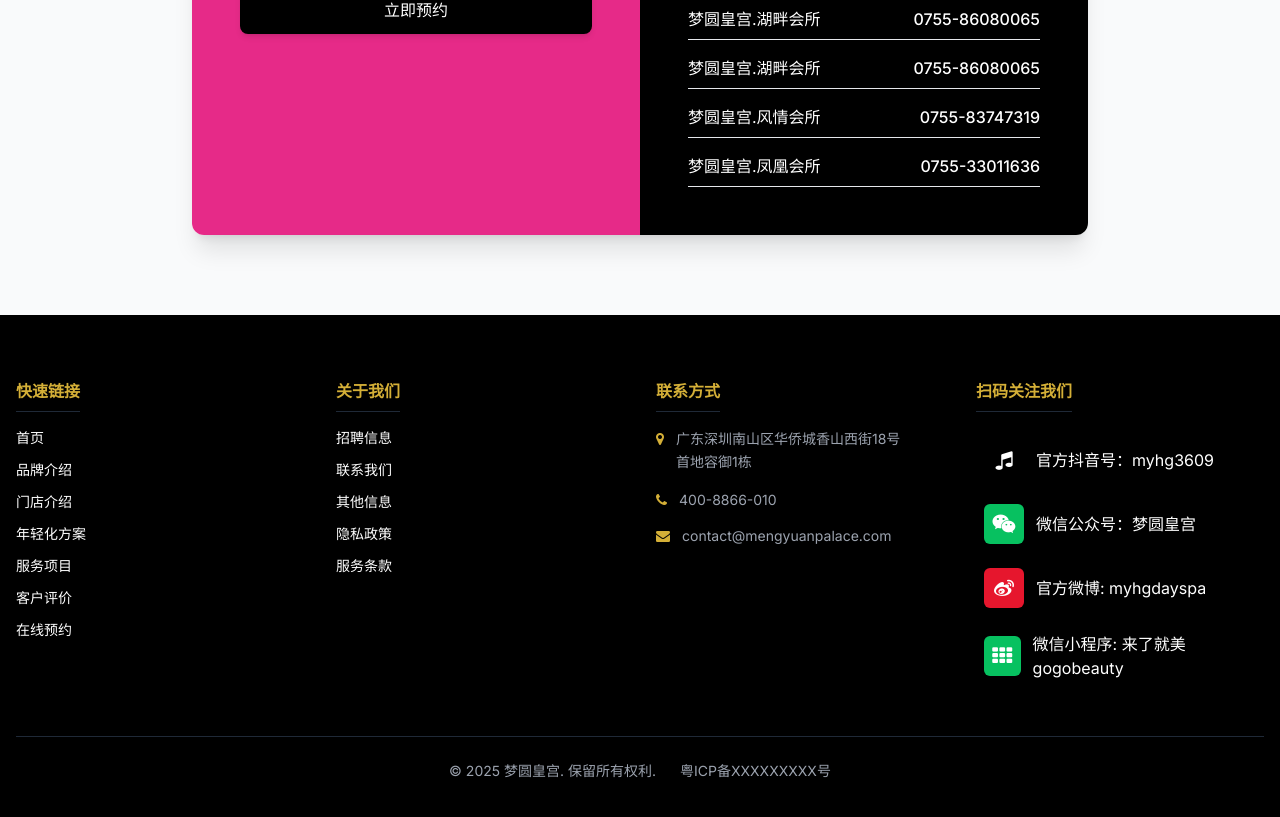
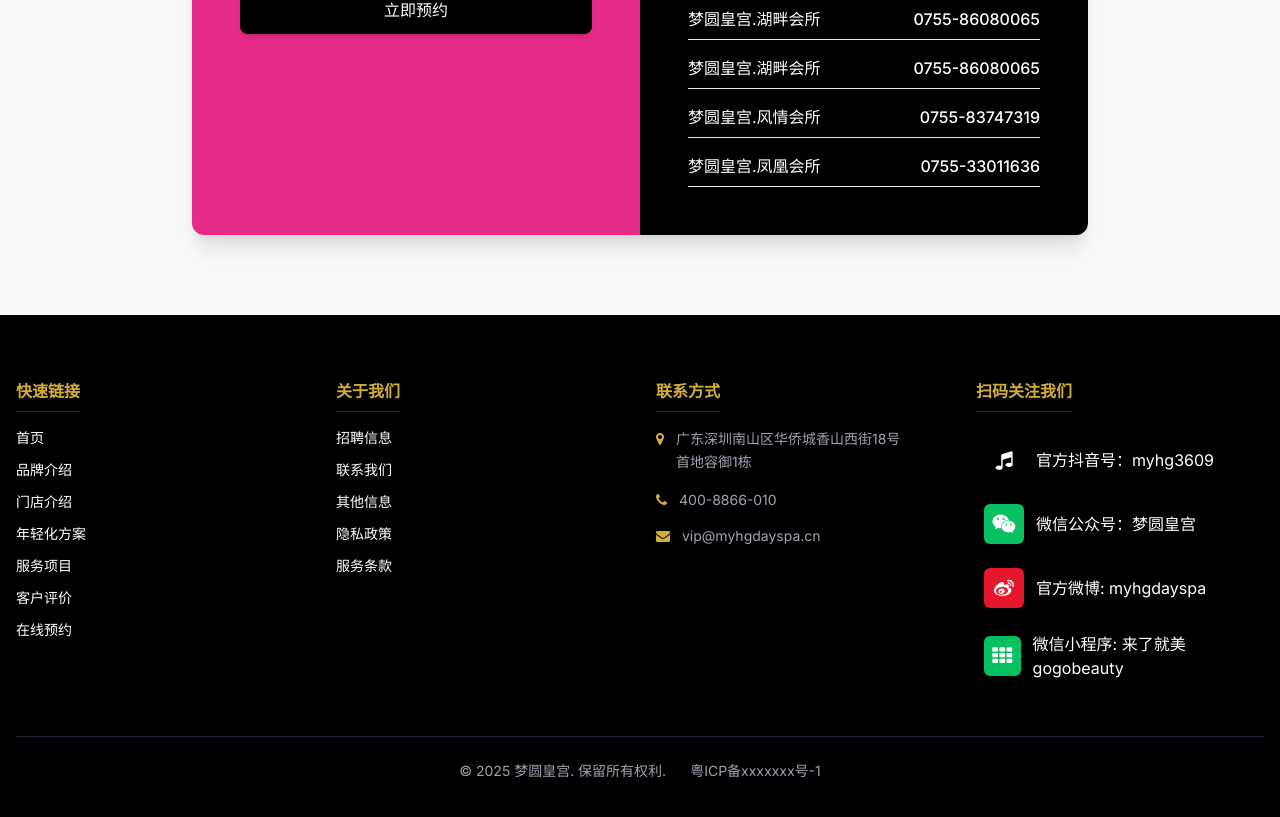
Before and after one commit to zqiushi/myhgdayspa_cn, a plain HTML site: page index.html in a window 1280 px wide. Shown: the part 2692-3509 px from the top of the page. Drawn offline with nearby package versions, Linux system fonts and the light colour scheme; a script that the page names is missing.

Commit message:
fix(footer.html): update contact email and improve copyright section layout

```diff
--- a/footer.html
+++ b/footer.html
@@ -42,7 +42,7 @@
                     </li>
                     <li class="flex items-center">
                         <i class="fa fa-envelope mr-3 text-gold"></i>
-                        <span>contact@mengyuanpalace.com</span>
+                        <span>vip@myhgdayspa.cn</span>
                     </li>
                 </ul>
             </div>
@@ -100,13 +100,15 @@
         </div>
 
         <!-- 版权信息 -->
-    <div class="border-t border-gray-800 pt-6 text-center text-sm">
-      <div class="flex items-center justify-center gap-6 whitespace-nowrap min-w-max mx-auto">
-          <span class="text-gray-400">© 2025 梦圆皇宫. 保留所有权利.</span>
-          <a href="https://beian.miit.gov.cn/" target="_blank" class="text-gray-400 hover:text-gold transition-colors">
-            粤ICP备XXXXXXXXX号
+<div class="border-t border-gray-800 pt-6 text-center text-sm">
+    <div class="flex flex-wrap items-center justify-center gap-x-6 gap-y-2">
+        <span class="text-gray-400">© 2025 梦圆皇宫. 保留所有权利.</span>
+        <a href="https://beian.miit.gov.cn/" target="_blank" class="text-gray-400 hover:text-gold transition-colors">
+            粤ICP备xxxxxxx号-1
         </a>
     </div>
+</div>
+
 </div>
 
     </div>
```
